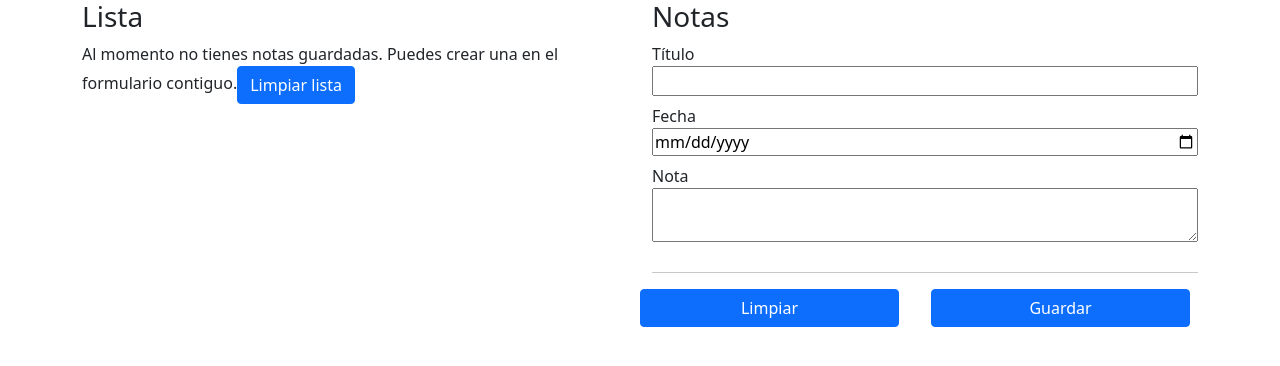
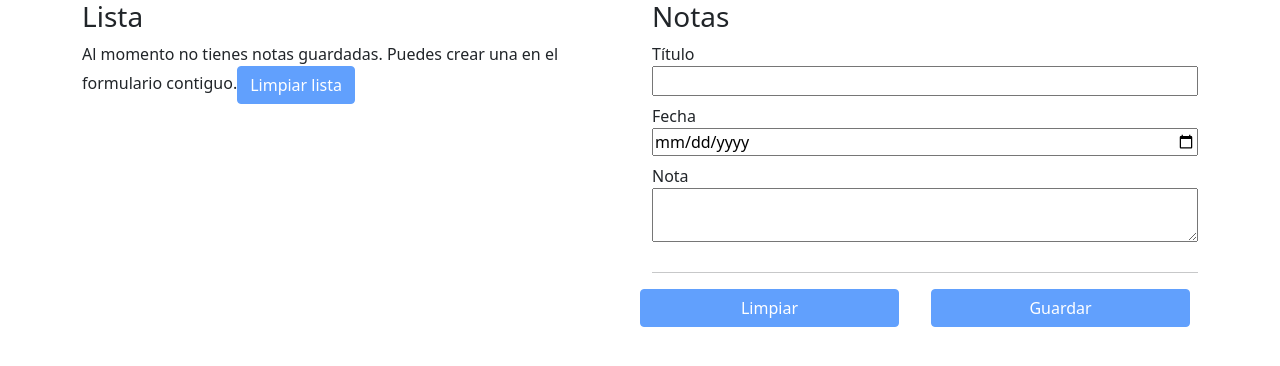
Before and after one commit to Angela-MP/notas, a React (Create React App) app: page / in a window 1280 px wide. Shown: the top 366 px of the page. Built offline with nearby package versions, Linux system fonts and the light colour scheme.

Commit message:
Se agregó la opción de deshabilitar los botones cuando el formulario esté vacío y no haya notas almacenadas.

```diff
--- a/src/App.jsx
+++ b/src/App.jsx
@@ -80,7 +80,8 @@ const handleClickLimpiarLista = () => {
           <button
             type="button"
             className="btn btn-primary"
-            onClick={handleClickLimpiarLista}>
+            onClick={handleClickLimpiarLista}
+            disabled={notas.length===0}>
             Limpiar lista
           </button>
         </div>
@@ -128,6 +129,7 @@ const handleClickLimpiarLista = () => {
             type="button"
             className="btn btn-primary"
             onClick={handleClickLimpiar}
+            disabled={inputState.titulo==="" ||inputState.fecha==="" ||inputState.nota===""}
         >
             Limpiar
         </button>
@@ -139,6 +141,7 @@ const handleClickLimpiarLista = () => {
             type="button"
             className="btn btn-primary"
             onClick={handleClickGuardar}
+            disabled={inputState.titulo==="" ||inputState.fecha==="" ||inputState.nota===""}
         >
         Guardar
       </button>
```
